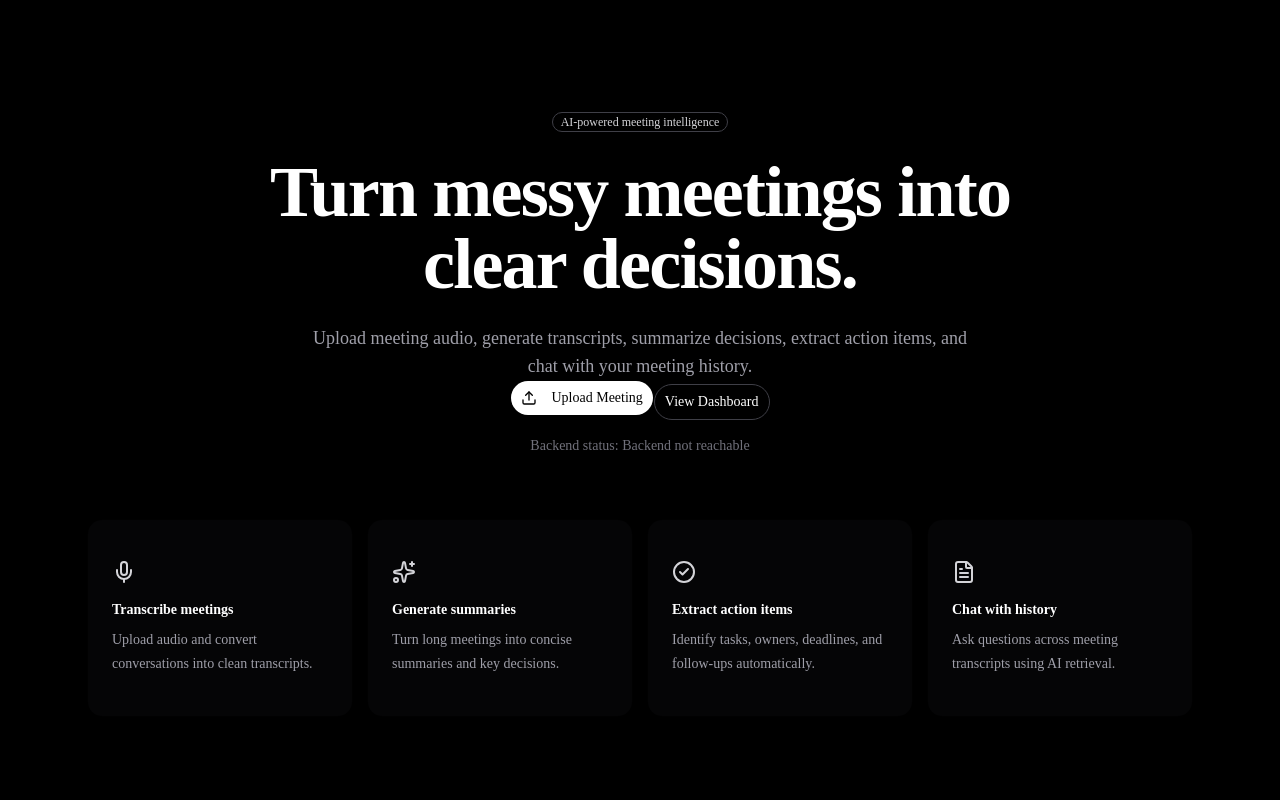
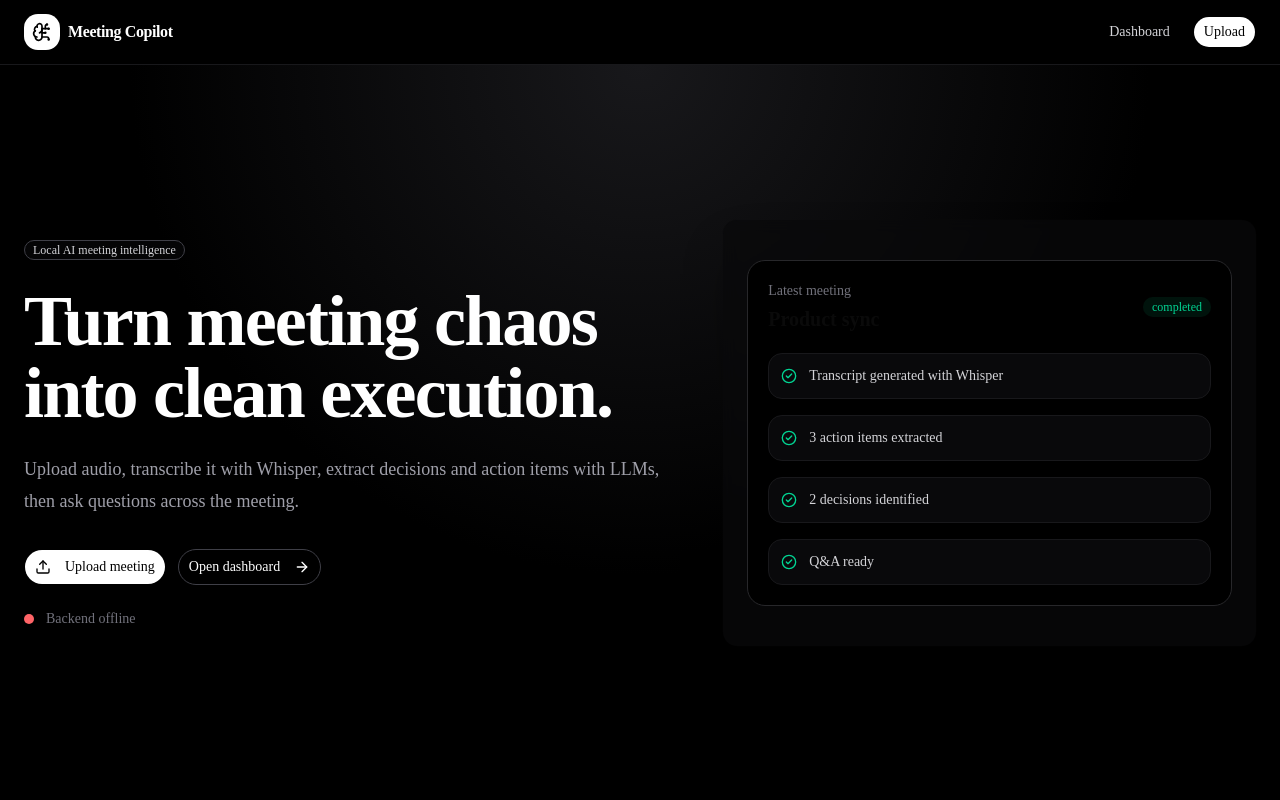
Before and after one commit to PaarthSh4rma/ai-meeting-copilot, a Next.js app in the folder frontend/: page / in a window 1280 px wide. Shown: the top 800 px of the page. Built offline with nearby package versions, Linux system fonts and the light colour scheme; no server answers.

Commit message:
upgrade app shell and landing page design

```diff
--- a/frontend/src/app/layout.tsx
+++ b/frontend/src/app/layout.tsx
@@ -1,6 +1,7 @@
 import type { Metadata } from "next";
 import { Geist, Geist_Mono } from "next/font/google";
 import "./globals.css";
+import { Navbar } from "@/components/layout/navbar";
 
 const geistSans = Geist({
   variable: "--font-geist-sans",
@@ -27,7 +28,10 @@ export default function RootLayout({
       lang="en"
       className={`${geistSans.variable} ${geistMono.variable} h-full antialiased`}
     >
-      <body className="min-h-full flex flex-col">{children}</body>
+      <body className={`${geistSans.variable} ${geistMono.variable} antialiased bg-black`}>
+  <Navbar />
+  {children}
+</body>
     </html>
   );
 }
--- a/frontend/src/app/page.tsx
+++ b/frontend/src/app/page.tsx
@@ -1,78 +1,85 @@
 "use client";
 
 import { ChangeEvent, useEffect, useState } from "react";
+import Link from "next/link";
+import {
+  ArrowRight,
+  CheckCircle2,
+  FileText,
+  MessageSquareText,
+  Mic,
+  Sparkles,
+  Upload,
+} from "lucide-react";
 import { Badge } from "@/components/ui/badge";
 import { Button } from "@/components/ui/button";
 import { Card, CardContent } from "@/components/ui/card";
 import { getHealth, uploadMeetingAudio } from "@/lib/api";
-import { CheckCircle2, FileText, Mic, Sparkles, Upload } from "lucide-react";
-
-import Link from "next/link";
 
 const features = [
   {
     icon: Mic,
-    title: "Transcribe meetings",
-    description: "Upload audio and convert conversations into clean transcripts.",
+    title: "Whisper transcription",
+    description: "Convert uploaded meeting audio into clean text transcripts.",
   },
   {
     icon: Sparkles,
-    title: "Generate summaries",
-    description: "Turn long meetings into concise summaries and key decisions.",
+    title: "Structured AI insights",
+    description: "Generate summaries, decisions, and action items with LLMs.",
   },
   {
-    icon: CheckCircle2,
-    title: "Extract action items",
-    description: "Identify tasks, owners, deadlines, and follow-ups automatically.",
+    icon: MessageSquareText,
+    title: "Ask your meeting",
+    description: "Query transcripts conversationally using local AI inference.",
   },
   {
     icon: FileText,
-    title: "Chat with history",
-    description: "Ask questions across meeting transcripts using AI retrieval.",
+    title: "Meeting memory",
+    description: "Keep a searchable history of uploaded meetings and outcomes.",
   },
 ];
 
 export default function Home() {
-  const [backendStatus, setBackendStatus] = useState("Checking backend...");
+  const [backendStatus, setBackendStatus] = useState("checking");
+  const [uploadStatus, setUploadStatus] = useState("");
 
   useEffect(() => {
     getHealth()
-      .then((data) => setBackendStatus(data.status))
-      .catch(() => setBackendStatus("Backend not reachable"));
+      .then(() => setBackendStatus("online"))
+      .catch(() => setBackendStatus("offline"));
   }, []);
-
-  const [uploadStatus, setUploadStatus] = useState("");
 
   async function handleFileUpload(event: ChangeEvent<HTMLInputElement>) {
     const file = event.target.files?.[0];
-
     if (!file) return;
 
     try {
       setUploadStatus(`Uploading ${file.name}...`);
       const result = await uploadMeetingAudio(file);
-    setUploadStatus(`Uploaded: ${result.filename}`);
+      setUploadStatus(`Uploaded ${result.filename}`);
     } catch {
-    setUploadStatus("Upload failed. Is the backend running?");
+      setUploadStatus("Upload failed. Check backend is running.");
     }
   }
 
   return (
-    <main className="min-h-screen bg-black text-white">
-      <section className="mx-auto flex min-h-screen max-w-6xl flex-col items-center justify-center px-6 py-28 text-center">
-        <Badge variant="outline" className="mb-6 border-zinc-700 text-zinc-300">
-          AI-powered meeting intelligence
+    <main className="min-h-screen bg-[radial-gradient(circle_at_top,#18181b_0%,#000_42%)] text-white">
+      <section className="mx-auto grid min-h-[calc(100vh-4rem)] max-w-7xl items-center gap-12 px-6 py-20 lg:grid-cols-[1.1fr_0.9fr]">
+        <div>
+          <Badge variant="outline" className="border-zinc-700 bg-zinc-950/60 text-zinc-300">
+            Local AI meeting intelligence
           </Badge>
 
-        <h1 className="max-w-4xl text-5xl font-bold tracking-tight sm:text-7xl">
-          Turn messy meetings into clear decisions.
+          <h1 className="mt-6 max-w-4xl text-5xl font-bold tracking-tight sm:text-7xl">
+            Turn meeting chaos into clean execution.
           </h1>
 
-        <p className="mt-6 max-w-2xl text-lg text-zinc-400">
-          Upload meeting audio, generate transcripts, summarize decisions,
-          extract action items, and chat with your meeting history.
+          <p className="mt-6 max-w-2xl text-lg leading-8 text-zinc-400">
+            Upload audio, transcribe it with Whisper, extract decisions and
+            action items with LLMs, then ask questions across the meeting.
           </p>
-<div>
+
+          <div className="mt-8 flex flex-col gap-3 sm:flex-row">
             <label>
               <input
                 type="file"
@@ -88,41 +95,79 @@ async function handleFileUpload(event: ChangeEvent<HTMLInputElement>) {
               >
                 <span>
                   <Upload className="mr-2 h-4 w-4" />
-                Upload Meeting
+                  Upload meeting
                 </span>
               </Button>
             </label>
+
             <Link href="/dashboard">
               <Button
                 size="lg"
                 variant="outline"
-            className="rounded-full border-zinc-700 bg-transparent text-white hover:bg-zinc-900">
-            View Dashboard
-          </Button></Link>
+                className="rounded-full border-zinc-700 bg-transparent text-white hover:bg-zinc-900"
+              >
+                Open dashboard
+                <ArrowRight className="ml-2 h-4 w-4" />
+              </Button>
+            </Link>
           </div>
 
-        <p className="mt-4 text-sm text-zinc-500">
-          Backend status:{" "}
+          <div className="mt-6 flex items-center gap-3 text-sm text-zinc-500">
             <span
-            className={
-              backendStatus === "ok" ? "text-green-400" : "text-zinc-500"
-            }
-          >
-            {backendStatus}
-          </span>
-        </p>
+              className={`h-2.5 w-2.5 rounded-full ${
+                backendStatus === "online" ? "bg-emerald-400" : "bg-red-400"
+              }`}
+            />
+            Backend {backendStatus}
+          </div>
+
           {uploadStatus && (
-  <p className="mt-2 text-sm text-zinc-400">{uploadStatus}</p>
+            <p className="mt-3 text-sm text-zinc-400">{uploadStatus}</p>
           )}
+        </div>
 
-        <div className="mt-16 grid w-full gap-4 sm:grid-cols-2 lg:grid-cols-4">
+        <Card className="border-zinc-800 bg-zinc-950/70 shadow-2xl shadow-black/40 backdrop-blur">
+          <CardContent className="p-6">
+            <div className="rounded-2xl border border-zinc-800 bg-black p-5">
+              <div className="mb-5 flex items-center justify-between">
+                <div>
+                  <p className="text-sm text-zinc-500">Latest meeting</p>
+                  <h2 className="mt-1 text-xl font-semibold">
+                    Product sync
+                  </h2>
+                </div>
+                <Badge className="bg-emerald-500/10 text-emerald-400">
+                  completed
+                </Badge>
+              </div>
+
+              <div className="space-y-4">
+                {[
+                  "Transcript generated with Whisper",
+                  "3 action items extracted",
+                  "2 decisions identified",
+                  "Q&A ready",
+                ].map((item) => (
+                  <div key={item} className="flex items-center gap-3 rounded-xl border border-zinc-900 bg-zinc-950 p-3">
+                    <CheckCircle2 className="h-4 w-4 text-emerald-400" />
+                    <span className="text-sm text-zinc-300">{item}</span>
+                  </div>
+                ))}
+              </div>
+            </div>
+          </CardContent>
+        </Card>
+      </section>
+
+      <section className="mx-auto max-w-7xl px-6 pb-24">
+        <div className="grid gap-4 sm:grid-cols-2 lg:grid-cols-4">
           {features.map((feature) => (
             <Card
               key={feature.title}
-              className="border-zinc-800 bg-zinc-950/60 text-left backdrop-blur"
+              className="group border-zinc-800 bg-zinc-950/60 transition hover:-translate-y-1 hover:border-zinc-700"
             >
               <CardContent className="p-6">
-                <feature.icon className="mb-4 h-6 w-6 text-zinc-300" />
+                <feature.icon className="mb-5 h-6 w-6 text-zinc-300" />
                 <h3 className="font-semibold text-white">{feature.title}</h3>
                 <p className="mt-2 text-sm leading-6 text-zinc-400">
                   {feature.description}
--- /dev/null
+++ b/frontend/src/components/layout/navbar.tsx
@@ -0,0 +1,34 @@
+import Link from "next/link";
+import { BrainCircuit } from "lucide-react";
+import { Button } from "@/components/ui/button";
+
+export function Navbar() {
+  return (
+    <header className="sticky top-0 z-50 border-b border-zinc-900 bg-black/70 backdrop-blur-xl">
+      <div className="mx-auto flex h-16 max-w-7xl items-center justify-between px-6">
+        <Link href="/" className="flex items-center gap-2">
+          <div className="flex h-9 w-9 items-center justify-center rounded-xl bg-white text-black">
+            <BrainCircuit className="h-5 w-5" />
+          </div>
+          <span className="font-semibold tracking-tight text-white">
+            Meeting Copilot
+          </span>
+        </Link>
+
+        <nav className="flex items-center gap-3">
+          <Link href="/dashboard">
+            <Button variant="ghost" className="text-zinc-300 hover:text-white">
+              Dashboard
+            </Button>
+          </Link>
+
+          <Link href="/">
+            <Button className="rounded-full bg-white text-black hover:bg-zinc-200">
+              Upload
+            </Button>
+          </Link>
+        </nav>
+      </div>
+    </header>
+  );
+}
```
Lines whose indentation alone changed are shown as unchanged.
